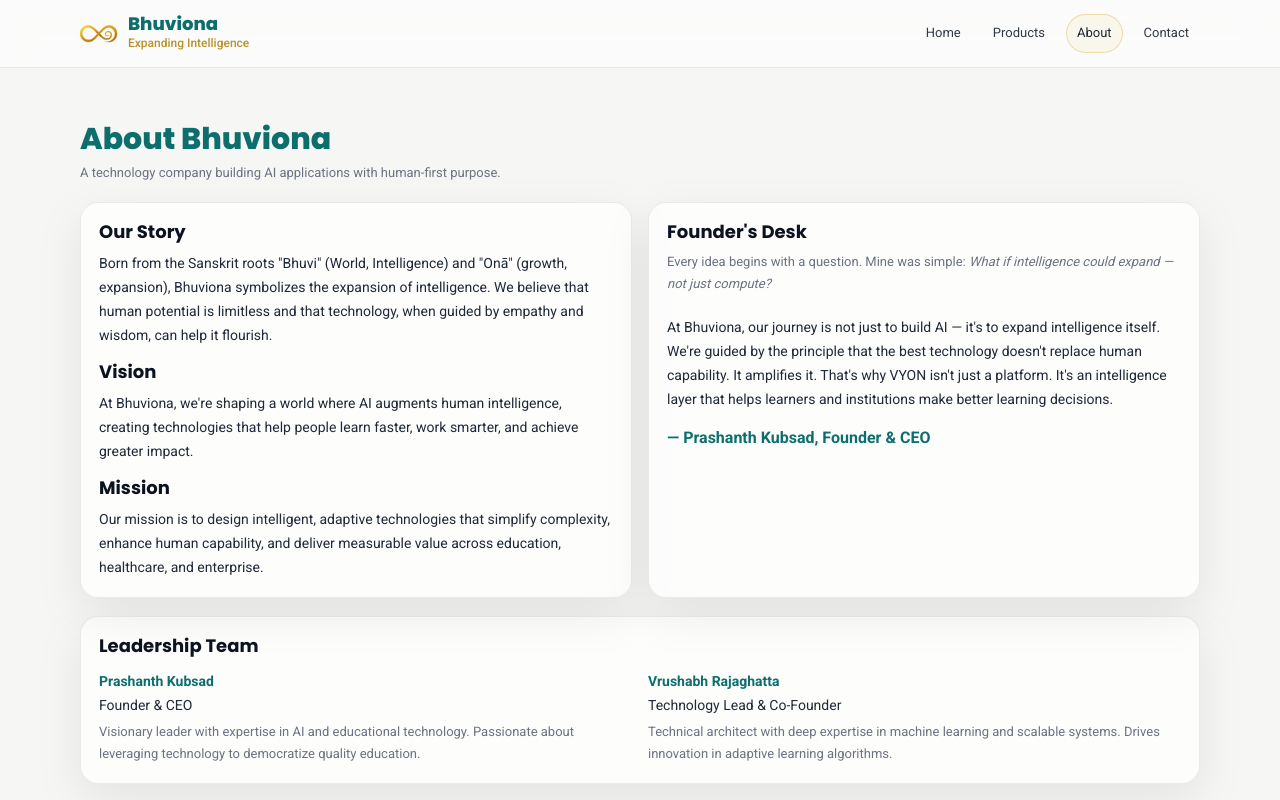
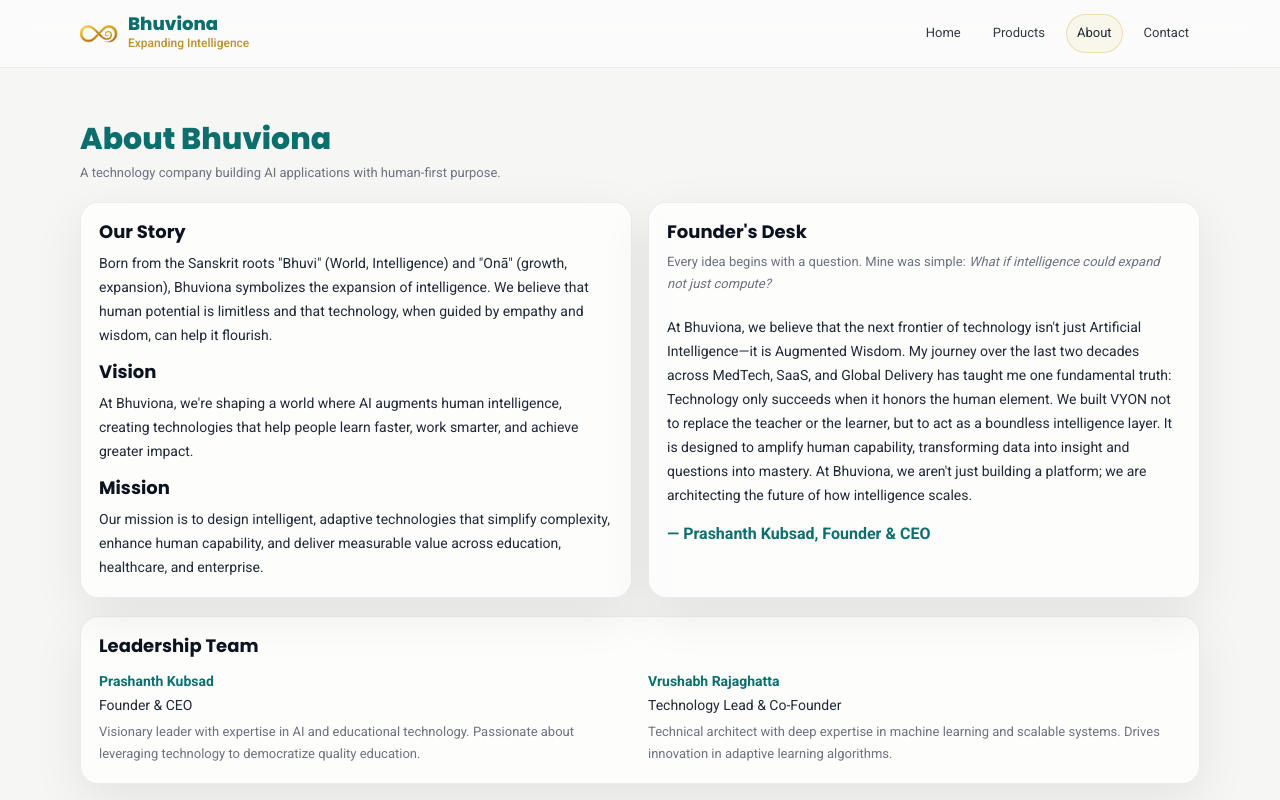
Before and after one commit to bhuvionatechnologies-VYON/BhuvionaWebsite, a React (Vite) app: page /about in a window 1280 px wide. Shown: the top 800 px of the page. Built offline with nearby package versions, Linux system fonts and the light colour scheme.

Commit message:
Updated founder desk message

```diff
--- a/src/pages/About/About.jsx
+++ b/src/pages/About/About.jsx
@@ -47,14 +47,15 @@ export default function About() {
             <Card>
               <div className="h3">Founder's Desk</div>
               <div className="p-sm" style={{ marginTop: 8 }}>
-                Every idea begins with a question. Mine was simple: <em>What if intelligence could expand — not just compute?</em>
+                Every idea begins with a question. Mine was simple: <em>What if intelligence could expand not just compute?</em>
               </div>
               <div style={{ height: 12 }} />
               <div className="p" style={{ marginTop: 8 }}>
-                At Bhuviona, our journey is not just to build AI — it's to expand intelligence itself.
-                We're guided by the principle that the best technology doesn't replace human capability.
-                It amplifies it. That's why VYON isn't just a platform. It's an intelligence layer that
-                helps learners and institutions make better learning decisions.
+                    At Bhuviona, we believe that the next frontier of technology isn't just Artificial Intelligence—it is Augmented Wisdom.
+                    My journey over the last two decades across MedTech, SaaS, and Global Delivery has taught me one fundamental truth: Technology only succeeds when it honors the human element.
+                    We built VYON not to replace the teacher or the learner, but to act as a boundless intelligence layer.
+                    It is designed to amplify human capability, transforming data into insight and questions into mastery.
+                    At Bhuviona, we aren't just building a platform; we are architecting the future of how intelligence scales.
               </div>
               <div style={{ marginTop: 14, fontWeight: 700, color: "var(--aqua)" }}>
                 — Prashanth Kubsad, Founder & CEO
```
